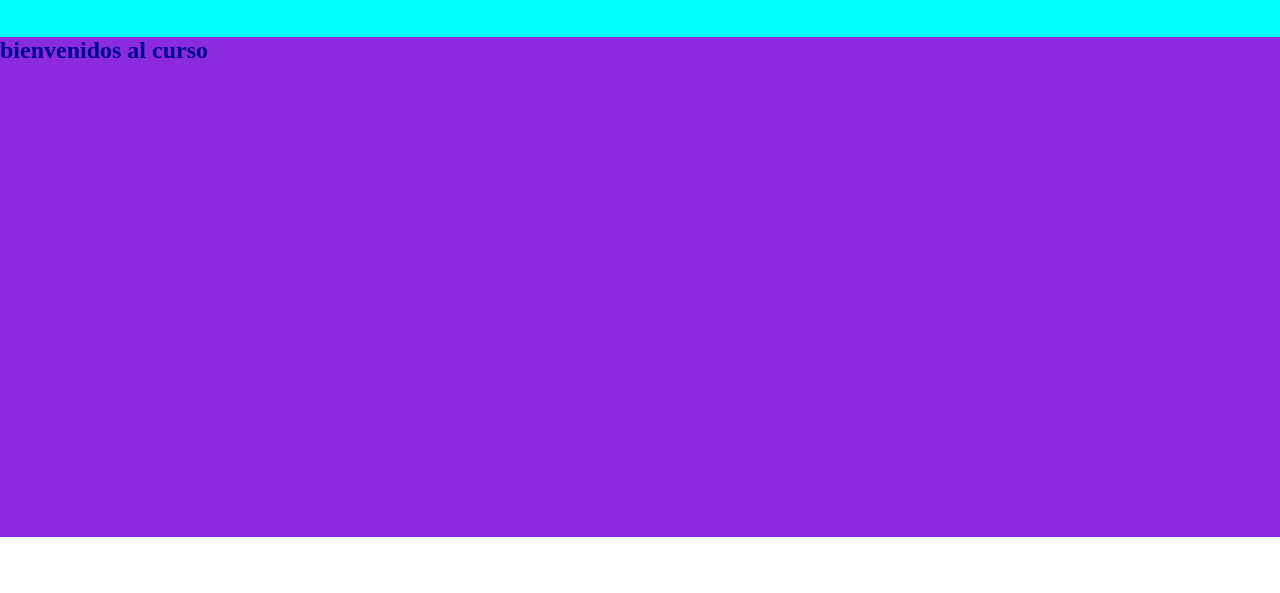
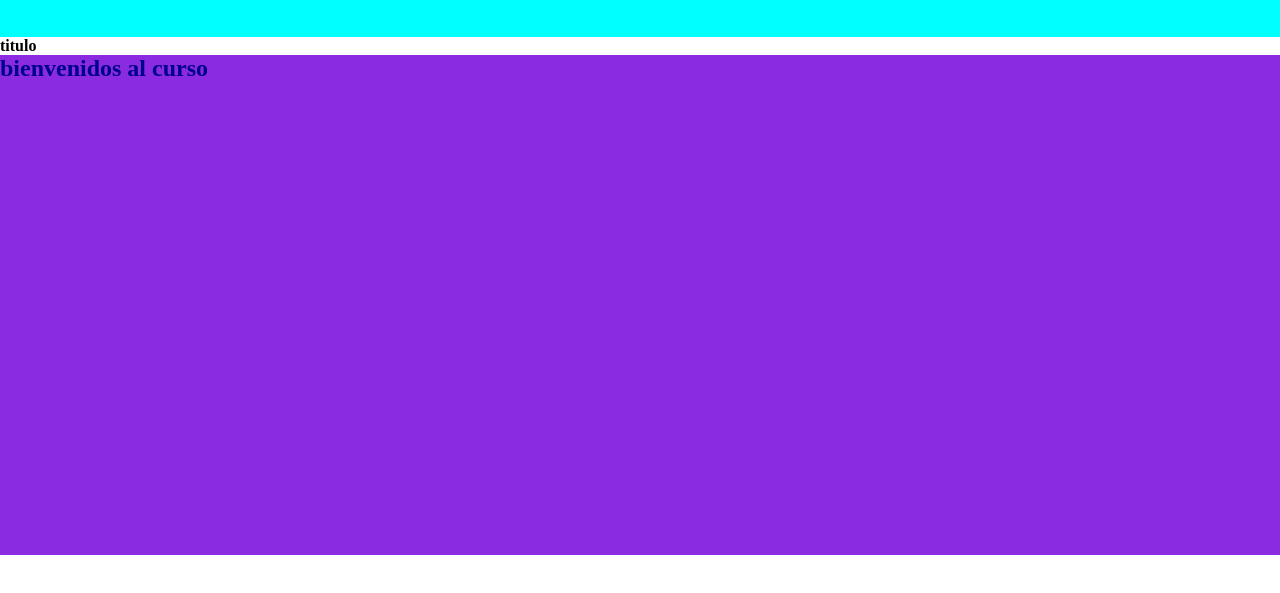
Before and after one commit to lixci/29240, a plain HTML site: page index.html in a window 1280 px wide. Shown: the part 163-756 px from the top of the page. Drawn offline with Linux system fonts and the light colour scheme.

Commit message:
fusion en el presente

```diff
--- a/index.html
+++ b/index.html
@@ -12,6 +12,11 @@
         <h1>github</h1>
         <p>Lorem ipsum dolor sit amet consectetur adipisicing elit. Sunt aperiam exercitationem quaerat ducimus. Quibusdam nulla, culpa totam fuga omnis voluptates inventore possimus soluta, excepturi, sequi aspernatur quisquam sed ut eveniet.</p>
     </header>
+    <aside>
+        <article>
+            <h4>titulo</h4>
+        </article>
+    </aside>
     <main>
         <h2>bienvenidos al curso</h2>
     </main>
```
